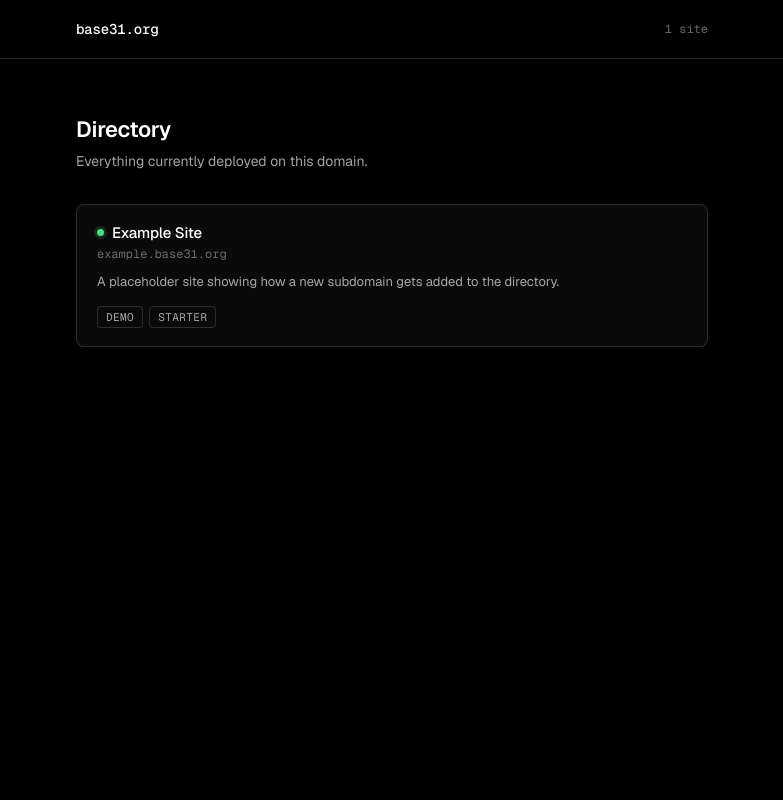
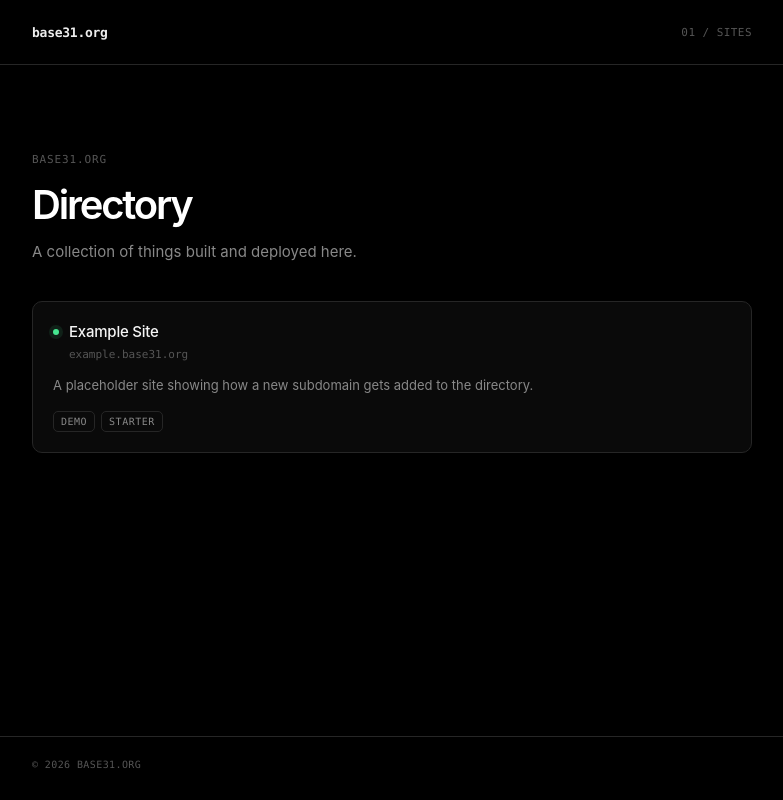
Before and after one commit to NOTAM-bobk/base31, a Next.js app: page / in a window 1280 px wide. Shown: the whole page, without its empty margins (248-1031 px from the left). Built offline with nearby package versions, Linux system fonts and the light colour scheme.

Commit message:
Fix directory UI and Vercel build

```diff
--- a/app/globals.css
+++ b/app/globals.css
@@ -1,188 +1,210 @@
 :root {
-  --bg: #000000;
+  --background: #000;
   --surface: #0a0a0a;
-  --border: rgba(255, 255, 255, 0.14);
-  --border-hover: rgba(255, 255, 255, 0.4);
-  --text: #ffffff;
-  --text-secondary: rgba(255, 255, 255, 0.64);
-  --text-tertiary: rgba(255, 255, 255, 0.4);
-  --live: #4ade80;
-  --radius: 8px;
+  --surface-hover: #0f0f0f;
+  --line: #262626;
+  --line-strong: #3a3a3a;
+  --text: #ededed;
+  --muted: #888;
+  --subtle: #555;
+  --live: #46e891;
+  --radius: 10px;
 }
 
-* {
-  box-sizing: border-box;
-}
+* { box-sizing: border-box; }
 
-html {
-  color-scheme: dark;
-}
+html { color-scheme: dark; }
 
 body {
+  min-height: 100vh;
   margin: 0;
-  background: var(--bg);
+  background: var(--background);
   color: var(--text);
-  font-family: var(--font-sans), -apple-system, BlinkMacSystemFont, "Segoe UI", sans-serif;
+  font-family: Inter, ui-sans-serif, system-ui, -apple-system, BlinkMacSystemFont, "Segoe UI", sans-serif;
   -webkit-font-smoothing: antialiased;
 }
 
-a {
-  color: inherit;
+a { color: inherit; }
+
+.mono {
+  font-family: "SFMono-Regular", Consolas, "Liberation Mono", Menlo, monospace;
 }
 
-.mono {
-  font-family: var(--font-mono), ui-monospace, SFMono-Regular, monospace;
-}
+.site-header { border-bottom: 1px solid var(--line); }
 
-/* header */
-
-.site-header {
-  border-bottom: 1px solid var(--border);
+.site-header-inner,
+.site-footer-inner {
+  width: min(100% - 48px, 720px);
+  margin: 0 auto;
 }
 
 .site-header-inner {
-  max-width: 680px;
-  margin: 0 auto;
-  padding: 20px 24px;
   display: flex;
   align-items: center;
   justify-content: space-between;
+  min-height: 64px;
 }
 
 .wordmark {
-  font-size: 14px;
-  font-weight: 500;
-  letter-spacing: -0.01em;
+  color: var(--text);
+  font-size: 13px;
+  font-weight: 600;
+  letter-spacing: -0.02em;
+  text-decoration: none;
 }
 
+.wordmark:hover { color: #fff; }
+
 .header-meta {
-  font-size: 12px;
-  color: var(--text-tertiary);
+  color: var(--subtle);
+  font-size: 11px;
+  letter-spacing: 0.04em;
+  text-transform: uppercase;
 }
 
-/* main */
+main {
+  width: min(100% - 48px, 720px);
+  min-height: calc(100vh - 129px);
+  margin: 0 auto;
+  padding: 88px 0 112px;
+}
 
-main {
-  max-width: 680px;
-  margin: 0 auto;
-  padding: 56px 24px 96px;
+.intro { margin-bottom: 38px; }
+
+.eyebrow {
+  margin: 0 0 18px;
+  color: var(--subtle);
+  font-size: 11px;
+  letter-spacing: 0.08em;
+  text-transform: uppercase;
 }
 
 h1 {
-  font-size: 22px;
+  margin: 0;
+  color: #fff;
+  font-size: clamp(30px, 5vw, 40px);
   font-weight: 600;
-  letter-spacing: -0.015em;
-  margin: 0 0 8px;
+  letter-spacing: -0.055em;
+  line-height: 1.05;
 }
 
 .subtitle {
-  font-size: 14px;
-  color: var(--text-secondary);
-  margin: 0 0 32px;
-  line-height: 1.5;
+  max-width: 420px;
+  margin: 14px 0 0;
+  color: var(--muted);
+  font-size: 15px;
+  line-height: 1.55;
 }
 
-.site-list {
-  display: flex;
-  flex-direction: column;
-  gap: 10px;
-}
+.site-list { display: grid; gap: 10px; }
 
 .site-card {
   display: block;
+  padding: 20px;
+  border: 1px solid var(--line);
+  border-radius: var(--radius);
+  background: var(--surface);
   text-decoration: none;
-  background: var(--surface);
-  border: 1px solid var(--border);
-  border-radius: var(--radius);
-  padding: 18px 20px;
-  transition: border-color 0.15s ease;
+  transition: border-color 160ms ease, background 160ms ease, transform 160ms ease;
 }
 
 .site-card:hover {
-  border-color: var(--border-hover);
+  border-color: var(--line-strong);
+  background: var(--surface-hover);
+  transform: translateY(-1px);
 }
 
-.site-card:hover .site-arrow {
-  opacity: 1;
-  transform: translateX(0);
+.site-card:focus-visible {
+  outline: 2px solid #fff;
+  outline-offset: 3px;
 }
 
 .site-card-top {
   display: flex;
   align-items: center;
   justify-content: space-between;
-  gap: 12px;
+  gap: 16px;
 }
 
-.site-name-row {
-  display: flex;
-  align-items: center;
-  gap: 8px;
-  min-width: 0;
-}
+.site-name-row { display: flex; align-items: center; gap: 10px; min-width: 0; }
 
 .live-dot {
-  width: 7px;
-  height: 7px;
+  width: 6px;
+  height: 6px;
+  flex: 0 0 auto;
   border-radius: 50%;
   background: var(--live);
-  box-shadow: 0 0 0 3px rgba(74, 222, 128, 0.15);
-  flex-shrink: 0;
+  box-shadow: 0 0 0 4px rgb(70 232 145 / 10%);
 }
 
 .site-name {
+  overflow: hidden;
+  color: #f5f5f5;
   font-size: 15px;
   font-weight: 500;
-  letter-spacing: -0.01em;
+  letter-spacing: -0.015em;
+  text-overflow: ellipsis;
   white-space: nowrap;
-  overflow: hidden;
-  text-overflow: ellipsis;
 }
 
 .site-arrow {
-  font-size: 14px;
-  color: var(--text-tertiary);
+  color: var(--muted);
+  font-size: 16px;
   opacity: 0;
-  transform: translateX(-4px);
-  transition: opacity 0.15s ease, transform 0.15s ease;
-  flex-shrink: 0;
+  transform: translate(-3px, 3px);
+  transition: opacity 160ms ease, transform 160ms ease;
 }
 
+.site-card:hover .site-arrow,
+.site-card:focus-visible .site-arrow { opacity: 1; transform: translate(0, 0); }
+
 .site-url {
-  font-size: 12px;
-  color: var(--text-tertiary);
-  margin: 4px 0 0;
+  margin: 7px 0 0 16px;
+  color: var(--subtle);
+  font-size: 11px;
 }
 
 .site-description {
+  max-width: 560px;
+  margin: 14px 0 0;
+  color: var(--muted);
   font-size: 13px;
-  color: var(--text-secondary);
-  line-height: 1.5;
-  margin: 10px 0 0;
+  line-height: 1.55;
 }
 
-.tags {
-  display: flex;
-  flex-wrap: wrap;
-  gap: 6px;
-  margin-top: 14px;
-}
+.tags { display: flex; flex-wrap: wrap; gap: 6px; margin-top: 16px; }
 
 .tag {
-  font-size: 11px;
+  padding: 4px 7px;
+  border: 1px solid var(--line);
+  border-radius: 5px;
+  color: var(--muted);
+  font-size: 10px;
+  letter-spacing: 0.05em;
   text-transform: uppercase;
-  letter-spacing: 0.04em;
-  color: var(--text-secondary);
-  border: 1px solid var(--border);
-  border-radius: 4px;
-  padding: 3px 8px;
 }
 
 .empty {
+  padding: 32px;
+  border: 1px dashed var(--line);
+  border-radius: var(--radius);
+  color: var(--subtle);
   font-size: 14px;
-  color: var(--text-tertiary);
-  border: 1px dashed var(--border);
-  border-radius: var(--radius);
-  padding: 32px;
   text-align: center;
 }
+
+.site-footer { border-top: 1px solid var(--line); }
+
+.site-footer-inner {
+  padding: 22px 0 24px;
+  color: var(--subtle);
+  font-size: 10px;
+  letter-spacing: 0.04em;
+  text-transform: uppercase;
+}
+
+@media (max-width: 600px) {
+  .site-header-inner, .site-footer-inner, main { width: min(100% - 32px, 720px); }
+  main { padding-top: 64px; }
+  .site-card { padding: 18px; }
+}
--- a/app/layout.tsx
+++ b/app/layout.tsx
@@ -1,25 +1,14 @@
 import "./globals.css";
-import { Geist, Geist_Mono } from "next/font/google";
 import type { ReactNode } from "react";
 
-const geistSans = Geist({
-  subsets: ["latin"],
-  variable: "--font-sans",
-});
-
-const geistMono = Geist_Mono({
-  subsets: ["latin"],
-  variable: "--font-mono",
-});
-
 export const metadata = {
-  title: "base31.org",
-  description: "Directory of sites on base31.org",
+  title: "base31.org — Directory",
+  description: "A directory of sites on base31.org.",
 };
 
 export default function RootLayout({ children }: { children: ReactNode }) {
   return (
-    <html lang="en" className={`${geistSans.variable} ${geistMono.variable}`}>
+    <html lang="en">
       <body>{children}</body>
     </html>
   );
--- a/app/page.tsx
+++ b/app/page.tsx
@@ -16,43 +16,50 @@ export default function HomePage() {
     <>
       <header className="site-header">
         <div className="site-header-inner">
-          <span className="wordmark mono">base31.org</span>
-          <span className="header-meta mono">
-            {visibleSites.length} site{visibleSites.length === 1 ? "" : "s"}
+          <a className="wordmark mono" href="/" aria-label="base31.org home">
+            base31.org
+          </a>
+          <span className="header-meta mono" aria-label={`${visibleSites.length} listed sites`}>
+            {String(visibleSites.length).padStart(2, "0")} / sites
           </span>
         </div>
       </header>
 
       <main>
-        <h1>Directory</h1>
-        <p className="subtitle">Everything currently deployed on this domain.</p>
+        <section className="intro" aria-labelledby="page-title">
+          <p className="eyebrow mono">base31.org</p>
+          <h1 id="page-title">Directory</h1>
+          <p className="subtitle">A collection of things built and deployed here.</p>
+        </section>
 
         {visibleSites.length === 0 ? (
           <div className="empty">No sites deployed yet.</div>
         ) : (
-          <div className="site-list">
+          <div className="site-list" aria-label="Deployed sites">
             {visibleSites.map((site) => (
-              <a key={site.subdomain} href={site.url} className="site-card">
+              <a
+                key={site.subdomain}
+                href={site.url}
+                className="site-card"
+                target="_blank"
+                rel="noreferrer"
+              >
                 <div className="site-card-top">
                   <div className="site-name-row">
                     <span className="live-dot" aria-hidden="true" />
                     <span className="site-name">{site.name}</span>
                   </div>
                   <span className="site-arrow mono" aria-hidden="true">
-                    →
+                    ↗
                   </span>
                 </div>
 
-                <p className="site-url mono">
-                  {site.url.replace(/^https?:\/\//, "")}
-                </p>
+                <p className="site-url mono">{site.url.replace(/^https?:\/\//, "")}</p>
 
-                {site.description && (
-                  <p className="site-description">{site.description}</p>
-                )}
+                {site.description && <p className="site-description">{site.description}</p>}
 
                 {site.tags && site.tags.length > 0 && (
-                  <div className="tags">
+                  <div className="tags" aria-label="Tags">
                     {site.tags.map((tag) => (
                       <span key={tag} className="tag mono">
                         {tag}
@@ -65,6 +72,10 @@ export default function HomePage() {
           </div>
         )}
       </main>
+
+      <footer className="site-footer">
+        <div className="site-footer-inner mono">© {new Date().getFullYear()} base31.org</div>
+      </footer>
     </>
   );
 }
```
